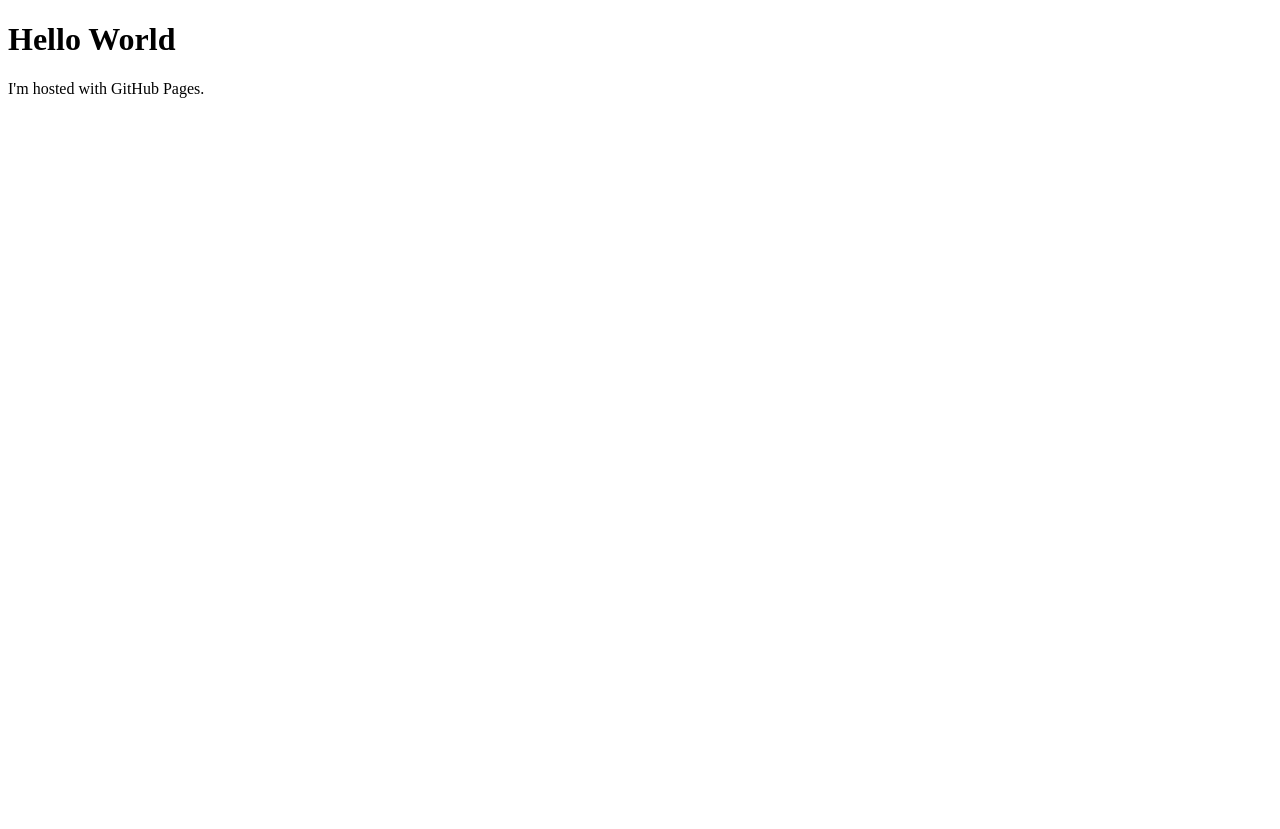
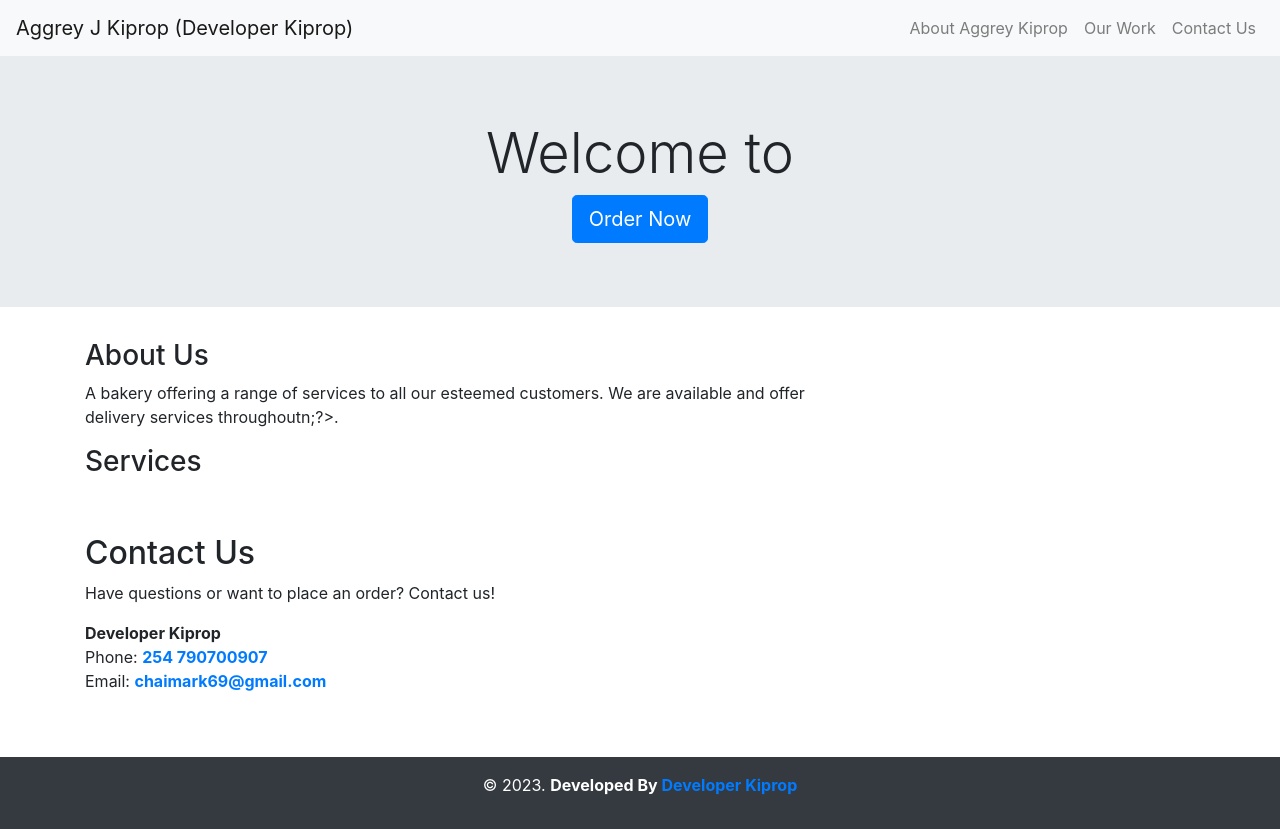
Before and after one commit to A7ggrey/A7ggrey.github.io, a plain HTML site: page index.html in a window 1280 px wide. Before the commit the page ends 800 px from the top, so only its background shows below. Drawn offline with nearby package versions, Linux system fonts and the light colour scheme.

Commit message:
Update index.html

```diff
--- a/index.html
+++ b/index.html
@@ -1,7 +1,146 @@
 <!DOCTYPE html>
-<html>
+<html lang="en">
+<head>
+  <meta charset="UTF-8">
+  <meta name="viewport" content="width=device-width, initial-scale=1.0">
+  <title>Best Bakery inn;?> -</title>
+
+  <meta name="description" content="Looking for the best Bakery inn;?> offering quality Products? Look no further. offers The best. We have dedicated staff, quality and timely services. Do not hesitate to reach us out today.">
+  <meta name="keywords" content="Bakery, burns,n;?>,, Best services, Place your order today.">
+
+  <!-- Google Font: Source Sans Pro -->
+  <link rel="stylesheet" href="https://fonts.googleapis.com/css?family=Source+Sans+Pro:300,400,400i,700&display=fallback">
+  <!-- Font Awesome -->
+  <!-- Bootstrap CSS -->
+  <link rel="stylesheet" href="https://maxcdn.bootstrapcdn.com/bootstrap/4.0.0/css/bootstrap.min.css">
+  <!-- Custom CSS -->
+  <style>
+  /*.bg-violet {
+    background-image: url('./img.jpg');
+    background-size: cover;
+    background-position: center;
+    height: 400px;
+  }*/
+</style>
+
+<link rel="icon" href="./includes/favicon.ico" type="image/x-icon">
+<link rel="apple-touch-icon" sizes="180x180" href="/apple-touch-icon.png">
+<link rel="icon" type="image/png" sizes="32x32" href="/favicon-32x32.png">
+<link rel="icon" type="image/png" sizes="16x16" href="/favicon-16x16.png">
+<link rel="manifest" href="/site.webmanifest">
+
+</head>
 <body>
-<h1>Hello World</h1>
-<p>I'm hosted with GitHub Pages.</p>
+  <!-- Navbar -->
+  <nav class="navbar navbar-expand-lg navbar-light bg-light">
+    <a class="navbar-brand" href="./">Aggrey J Kiprop (Developer Kiprop)</a>
+    <button class="navbar-toggler" type="button" data-toggle="collapse" data-target="#navbarNav" aria-controls="navbarNav" aria-expanded="false" aria-label="Toggle navigation">
+      <span class="navbar-toggler-icon"></span>
+    </button>
+    <div class="collapse navbar-collapse" id="navbarNav">
+      <ul class="navbar-nav ml-auto">
+      	<li class="nav-item">
+          <a class="nav-link" href="./index.html#about">About Aggrey Kiprop</a>
+        </li>
+        <li class="nav-item">
+          <a class="nav-link" href="./index.html#contact">Our Work</a>
+        </li>
+        <li class="nav-item">
+          <a class="nav-link" href="./index.html#contact">Contact Us</a>
+        </li>
+      </ul>
+    </div>
+  </nav>
+
+  <!-- Jumbotron -->
+  <div class="jumbotron jumbotron-fluid bg-violet">
+    <div class="container">
+      <center>
+          <h1 class="display-4">Welcome to</h1>
+          <center>
+            <a class="btn btn-primary btn-lg" href="./index.php#contact" role="button">Order Now</a>
+          </center>
+      </center>
+    </div>
+  </div>
+
+  <!-- Features Section -->
+  <section id="features">
+    <div class="container">
+      <div class="row">
+        <div class="col-md-8">
+          <div class="feature-box">
+            <i class="fas fa-user-friends fa-3x"></i>
+            <h3>About Us</h3>
+            <p>
+              A bakery offering a range of services to all our esteemed customers. We are available and offer delivery services throughoutn;?>.
+            </p>
+          </div>
+        </div>
+        <div class="col-md-4">
+          <div class="feature-box">
+            <i class="fas fa-dollar-sign fa-3x"></i>
+            <!--<h3>Mission and Vision</h3>
+            <p><b><i>Mission</i></b></p>
+            <p>
+              With our online rent collection system, tenants can pay through the system, and an interface that displays their total paid amount, making it easy for them and their rental owners to keep records.
+            </p>
+
+            <p><b><i>Vision</i></b></p>
+            <p>
+              With our online rent collection system, tenants can pay through the system, and an interface that displays their total paid amount, making it easy for them and their rental owners to keep records.
+            </p>-->
+
+          </div>
+        </div>
+      </div>
+
+
+
+      <div class="row">
+        <div class="col-md-12">
+          <div class="feature-box">
+            <i class="fas fa-user-friends fa-3x"></i>
+              <h3>Services</h3>
+
+          </div>
+        </div>
+      </div>
+    </div>
+  </section>
+
+  <!-- Contact Us Section -->
+<section id="contact" class="py-5">
+    <div class="container">
+        <h2>Contact Us</h2>
+        <div class="row">
+            <div class="col-lg-6">
+                <p>Have questions or want to place an order? Contact us!</p>
+                <address>
+                    <strong>Developer Kiprop</strong><br>
+                    <!--123 Bakery Street<br>
+                    City, State 12345<br>-->
+                    Phone: <a href="tel: 254 790700907" class="alert-link">254 790700907</a><br>
+                    Email: <a href="mailto: chaimark69@gmail.com" class="alert-link">chaimark69@gmail.com</a>
+                </address>
+            </div>
+            <div class="col-lg-6">
+                <!-- Add a contact form here (HTML and JS) -->
+            </div>
+        </div>
+    </div>
+</section>
+
+  <!-- Footer Section -->
+<footer class="bg-dark text-white text-center py-3">
+    <div class="container">
+        <p>&copy; 2023. <b>Developed By </b> <a href="#" class="alert-link">Developer Kiprop</a></p>
+    </div>
+</footer>
+
+  <!-- jQuery and Bootstrap JS -->
+  <script src="https://code.jquery.com/jquery-3.5.1.slim.min.js"></script>
+  <script src="https://cdn.jsdelivr.net/npm/popper.js@1.16.0/dist/umd/popper.min.js"></script>
+  <script src="https://maxcdn.bootstrapcdn.com/bootstrap/4.0.0/js/bootstrap.min.js"></script>
 </body>
 </html>
```
